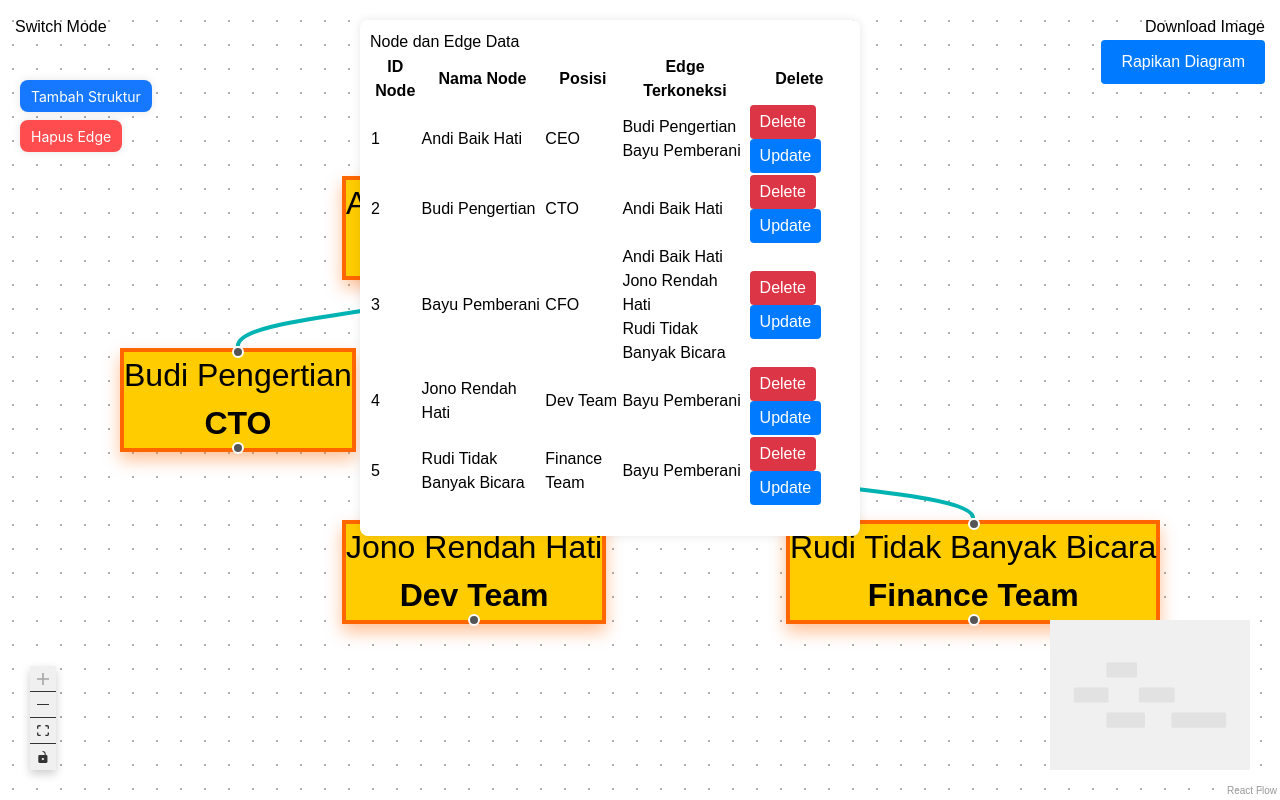
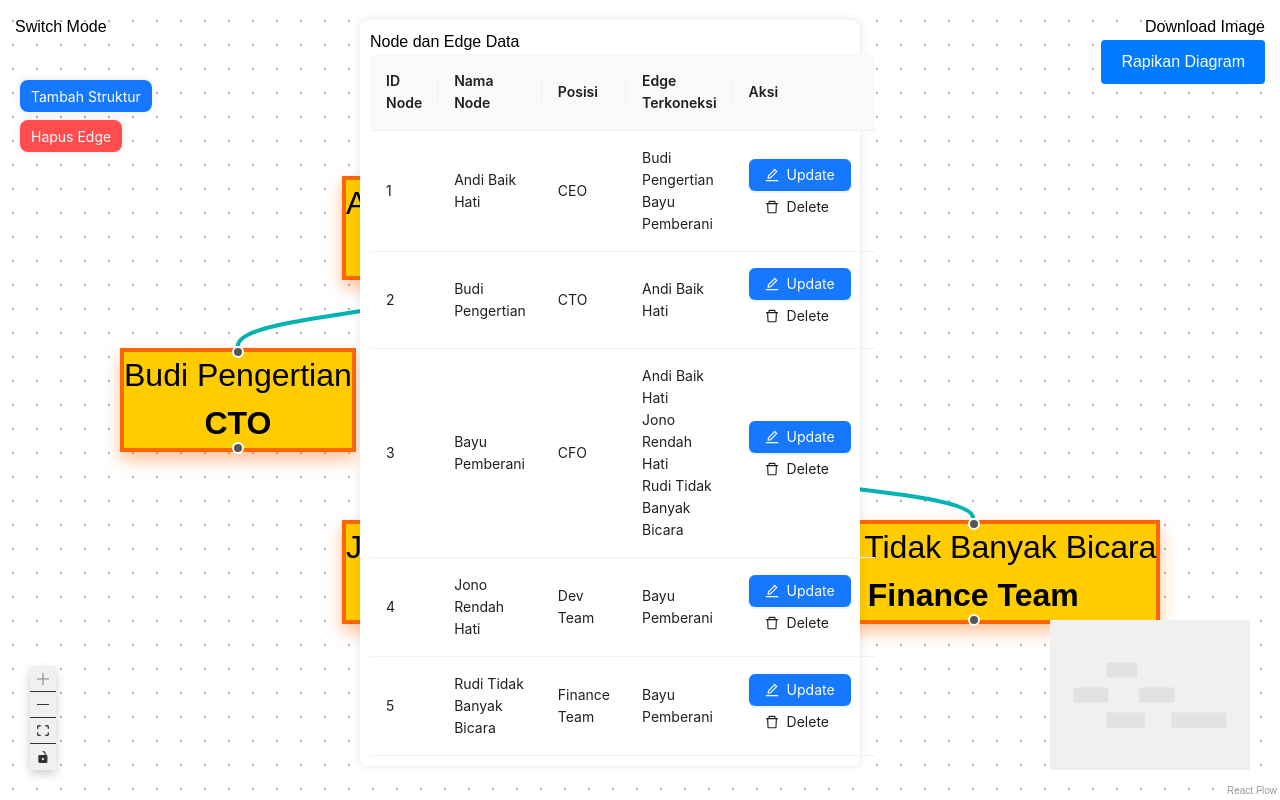
Before and after one commit to zenzalepik/sc_diagram_struktur_organisasi_reactflow_add_item_from_form_ant_design, a React (Create React App) app: page / in a window 1280 px wide. Built offline with nearby package versions, Linux system fonts and the light colour scheme.

Commit message:
Rapikan App.js dan Tabel

```diff
--- a/src/App.js
+++ b/src/App.js
@@ -1,4 +1,3 @@
-//App.js
 import React, { useEffect, useCallback, useState } from "react";
 import {
   useNodesState,
@@ -6,7 +5,6 @@ import {
   addEdge,
   Panel,
   Background,
-  // SmoothStepEdge
 } from "@xyflow/react";
 import { nodes as initialNodes, edges as initialEdges } from "./nodes-edges";
 import { darkTheme, lightTheme } from "./Theme";
@@ -20,13 +18,13 @@ import nodeTypes from "./flowchart/nodeTypes";
 import downloadImage from "./flowchart/downloadImage";
 import AddNodeForm from "./flowchart/AddNodeForm";
 import UpdateNodeForm from "./flowchart/UpdateNodeForm";
-import NodeEdgeTable from "./flowchart/NodeEdgeTable"; // import the new component
-import DeleteEdgeForm from "./flowchart/DeleteEdgeForm"; // Import komponen DeleteEdgeForm
-import dagre from "dagre"; // Import dagre for layout
+import NodeEdgeTable from "./flowchart/NodeEdgeTable";
+import DeleteEdgeForm from "./flowchart/DeleteEdgeForm";
+import { layoutGraph, handleLayoutDiagram } from "./flowchart/graphLayout";
+import { handleAddNode } from "./flowchart/handleAddNode";
 
 const Flow = () => {
   const [nodes, setNodes, onNodesChange] = useNodesState(initialNodes);
-  // const [edges, setEdges, onEdgesChange] = useEdgesState(initialEdges);
   const [edges, setEdges] = useEdgesState(initialEdges);
 
   const [newNodeData, setNewNodeData] = useState({
@@ -55,150 +53,18 @@ const Flow = () => {
     []
   );
 
-  const handleAddNode = () => {
-    const newNode = {
-      id: (nodes.length + 1).toString(),
-      data: {
-        name: newNodeData.name,
-        position: newNodeData.position,
-      },
-      position: { x: 0, y: 0 },
-      type: "custom",
-    };
-
-    setNodes((nds) => [...nds, newNode]);
-
-    if (newNodeData.connectedTo) {
-      const newEdge = {
-        id: `e${newNodeData.connectedTo}-${newNode.id}`,
-        source: newNodeData.connectedTo,
-        target: newNode.id,
-      };
-      setEdges((eds) => [...eds, newEdge]);
-    }
-
-    setNewNodeData({ name: "", position: "", connectedTo: "" });
-  };
-
-  // State untuk kontrol visibilitas form update
   const [isUpdateFormVisible, setIsUpdateFormVisible] = useState(false);
 
   const handleUpdateNode = () => {
-    const updatedNode = {
-      id: selectedNode.id,
-      data: {
-        name: updatedNodeData.name,
-        position: updatedNodeData.position,
-      },
-      position: selectedNode.position, // Bisa diubah sesuai dengan posisi baru jika diperlukan
-      type: "custom",
-    };
-
-    // Update nodes
-    setNodes((nds) => {
-      const index = nds.findIndex((node) => node.id === selectedNode.id);
-      nds[index] = updatedNode;
-      return [...nds];
-    });
-
-    // Menghapus edge lama yang terhubung dengan node yang diperbarui dan memperbarui edge yang ada
-    setEdges((eds) => {
-      const filteredEdges = eds.filter((edge) => {
-        return (
-          edge.source !== selectedNode.id && edge.target !== selectedNode.id
-        );
-      });
-
-      // Update edge yang terhubung dengan node yang diperbarui
-      const updatedEdges = eds
-        .filter(
-          (edge) =>
-            edge.source === selectedNode.id || edge.target === selectedNode.id
-        )
-        .map((edge) => {
-          // Jika source node yang diperbarui, maka kita perlu mengganti source atau targetnya
-          if (edge.source === selectedNode.id) {
-            return {
-              ...edge,
-              source: updatedNode.id, // Mengubah sumber edge jika node yang diperbarui adalah sumber
-            };
-          }
-          if (edge.target === selectedNode.id) {
-            return {
-              ...edge,
-              target: updatedNode.id, // Mengubah target edge jika node yang diperbarui adalah target
-            };
-          }
-          return edge;
-        });
-
-      // Gabungkan edge yang diperbarui dengan edge yang tidak terkena perubahan
-      return [...filteredEdges, ...updatedEdges];
-    });
-
-    setUpdatedNodeData({ name: "", position: "", connectedTo: "" });
-    setSelectedNode(null);
-    setIsUpdateFormVisible(false); // Menyembunyikan form setelah update selesai
+    // Logic to update node...
   };
 
   const handleUpdateEdge = () => {
-    if (!updatedEdgeData.source || !updatedEdgeData.target) {
-      return; // Jangan lakukan apapun jika source atau target tidak dipilih
-    }
-
-    // Membuat ID edge baru berdasarkan source dan target
-    const updatedEdge = {
-      id: `e${updatedEdgeData.source}-${updatedEdgeData.target}`,
-      source: updatedEdgeData.source,
-      target: updatedEdgeData.target,
-    };
-
-    // Hapus edge lama yang terhubung dengan source atau target yang sama
-    setEdges((eds) => {
-      // Filter untuk menghapus edge lama yang memiliki source atau target yang sama
-      const filteredEdges = eds.filter(
-        (edge) =>
-          // edge.source !== updatedEdgeData.source ||
-          edge.target !== updatedEdgeData.target
-      );
-
-      // Tambahkan edge baru
-      filteredEdges.push(updatedEdge);
-
-      // Kembalikan edges yang sudah diperbarui
-      return filteredEdges;
-    });
-
-    // Reset data setelah pembaruan
-    setUpdatedEdgeData({ source: "", target: "" });
+    // Logic to update edge...
   };
 
   const onEdgesChange = useCallback((changes) => {
-    setEdges((eds) => {
-      return changes.reduce(
-        (acc, { type, id, source, target }) => {
-          switch (type) {
-            case "add":
-              acc.push({ id, source, target });
-              break;
-            case "remove":
-              acc = acc.filter((edge) => edge.id !== id);
-              break;
-            case "update":
-              const edge = acc.find((e) => e.id === id);
-              if (edge) {
-                edge.source = source;
-                edge.target = target;
-              }
-              break;
-            default:
-              return acc;
-          }
-          return acc;
-        },
-        [...eds]
-      );
-    });
+    // Logic to handle edge changes...
   }, []);
 
   const toggleMode = () => {
@@ -210,44 +76,8 @@ const Flow = () => {
     setNodes(layoutedNodes);
   }, [nodes, edges]);
 
-  // Function to layout nodes using dagre
-  const layoutGraph = (nodes, edges) => {
-    const g = new dagre.graphlib.Graph();
-    g.setGraph({});
-    g.setDefaultEdgeLabel(() => ({}));
-
-    // Add nodes to dagre graph
-    nodes.forEach((node) => {
-      g.setNode(node.id, { width: 150, height: 50 });
-    });
-
-    // Add edges to dagre graph
-    edges.forEach((edge) => {
-      g.setEdge(edge.source, edge.target);
-    });
-
-    // Run the layout algorithm
-    dagre.layout(g);
-
-    // Apply the layout to nodes
-    const layoutedNodes = nodes.map((node) => {
-      const nodeWithPosition = g.node(node.id);
-      return {
-        ...node,
-        position: {
-          x: nodeWithPosition.x,
-          y: nodeWithPosition.y,
-        },
-      };
-    });
-
-    return layoutedNodes;
-  };
-
-  // Function to handle "Rapikan Diagram" button click
-  const handleLayoutDiagram = () => {
-    const newNodes = layoutGraph(nodes, edges);
-    setNodes(newNodes);
+  const handleLayout = () => {
+    handleLayoutDiagram(nodes, edges, setNodes);
   };
 
   return (
@@ -259,8 +89,6 @@ const Flow = () => {
         onEdgesChange={onEdgesChange}
         onConnect={onConnect}
         nodeTypes={nodeTypes}
-        // edgeTypes={{
-        //   default: SmoothStepEdge}}
         fitView
         theme={theme}
         className="react-flow-container"
@@ -294,10 +122,9 @@ const Flow = () => {
         </Panel>
 
         {/* Rapikan Diagram Button */}
-        <Panel position="top-right" style={{
-              marginTop: '40px'}}>
+        <Panel position="top-right" style={{ marginTop: "40px" }}>
           <button
-            onClick={handleLayoutDiagram}
+            onClick={handleLayout}
             style={{
               padding: "10px 20px",
               backgroundColor: "#007bff",
@@ -316,7 +143,7 @@ const Flow = () => {
       <AddNodeForm
         newNodeData={newNodeData}
         setNewNodeData={setNewNodeData}
-        handleAddNode={handleAddNode}
+        handleAddNode={() => handleAddNode(newNodeData, setNodes, setEdges, setNewNodeData)}
         nodes={nodes}
       />
 
@@ -344,8 +171,8 @@ const Flow = () => {
         edges={edges}
         setNodes={setNodes}
         setEdges={setEdges}
-        setSelectedNode={setSelectedNode} // Pass setSelectedNode to table
-        setIsUpdateFormVisible={setIsUpdateFormVisible} // Pass setIsUpdateFormVisible ke tabel
+        setSelectedNode={setSelectedNode}
+        setIsUpdateFormVisible={setIsUpdateFormVisible}
       />
     </div>
   );
--- a/src/flowchart/NodeEdgeTable.js
+++ b/src/flowchart/NodeEdgeTable.js
@@ -1,6 +1,15 @@
 import React from "react";
+import { Table, Button, Popconfirm } from "antd"; // Import komponen yang dibutuhkan
+import { DeleteOutlined, EditOutlined } from "@ant-design/icons"; // Import ikon untuk tombol
 
-const NodeEdgeTable = ({ nodes, edges, setNodes, setEdges, setSelectedNode, setIsUpdateFormVisible }) => {
+const NodeEdgeTable = ({
+  nodes,
+  edges,
+  setNodes,
+  setEdges,
+  setSelectedNode,
+  setIsUpdateFormVisible,
+}) => {
   // Fungsi untuk menghapus node beserta edges yang terhubung
   const handleDeleteNode = (nodeId) => {
     // Hapus node dari state nodes
@@ -17,6 +26,82 @@ const NodeEdgeTable = ({ nodes, edges, setNodes, setEdges, setSelectedNode, setI
     setIsUpdateFormVisible(true); // Show the update form
   };
 
+  // Data untuk tabel
+  const columns = [
+    {
+      title: "ID Node",
+      dataIndex: "id",
+      key: "id",
+    },
+    {
+      title: "Nama Node",
+      dataIndex: "name",
+      key: "name",
+    },
+    {
+      title: "Posisi",
+      dataIndex: "position",
+      key: "position",
+    },
+    {
+      title: "Edge Terkoneksi",
+      key: "edges",
+      render: (_, record) => {
+        // Menemukan edge yang terhubung dengan node ini
+        const connectedEdges = edges.filter(
+          (edge) => edge.source === record.id || edge.target === record.id
+        );
+        return connectedEdges.length > 0 ? (
+          <ul>
+            {connectedEdges.map((edge) => {
+              const otherNodeId =
+                edge.source === record.id ? edge.target : edge.source;
+              const otherNode = nodes.find((n) => n.id === otherNodeId);
+              return <li key={edge.id}>{otherNode ? otherNode.data.name : "Unknown"}</li>;
+            })}
+          </ul>
+        ) : (
+          <span>Tidak ada koneksi</span>
+        );
+      },
+    },
+    {
+      title: "Aksi",
+      key: "action",
+      render: (_, record) => (
+        <span>
+          <Button
+            type="primary"
+            icon={<EditOutlined />}
+            onClick={() => handleUpdateClick(record)}
+            style={{ marginRight: 8 }}
+          >
+            Update
+          </Button>
+
+          <Popconfirm
+            title="Apakah Anda yakin ingin menghapus node ini?"
+            onConfirm={() => handleDeleteNode(record.id)}
+            okText="Ya"
+            cancelText="Tidak"
+          >
+            <Button type="danger" icon={<DeleteOutlined />}>
+              Delete
+            </Button>
+          </Popconfirm>
+        </span>
+      ),
+    },
+  ];
+
+  // Data untuk tabel disesuaikan dengan struktur yang diterima dari props
+  const data = nodes.map((node) => ({
+    key: node.id,
+    id: node.id,
+    name: node.data.name,
+    position: node.data.position,
+  }));
+
   return (
     <div
       style={{
@@ -31,89 +116,13 @@ const NodeEdgeTable = ({ nodes, edges, setNodes, setEdges, setSelectedNode, setI
       }}
     >
       <h2>Node dan Edge Data</h2>
-
-      <table
-        border="1"
-        style={{ width: "100%", marginBottom: "20px", borderCollapse: "collapse" }}
-      >
-        <thead>
-          <tr>
-            <th>ID Node</th>
-            <th>Nama Node</th>
-            <th>Posisi</th>
-            <th>Edge Terkoneksi</th>
-            <th>Delete</th> {/* Kolom untuk tombol delete */}
-          </tr>
-        </thead>
-        <tbody>
-          {nodes.map((node) => {
-            // Menemukan edge yang terhubung dengan node ini
-            const connectedEdges = edges.filter(
-              (edge) => edge.source === node.id || edge.target === node.id
-            );
-
-            return (
-              <tr key={node.id}>
-                <td>{node.id}</td>
-                <td>{node.data.name}</td>
-                <td>{node.data.position}</td>
-                <td>
-                  {connectedEdges.length > 0 ? (
-                    <ul>
-                      {connectedEdges.map((edge) => {
-                        const otherNodeId =
-                          edge.source === node.id ? edge.target : edge.source;
-                        const otherNode = nodes.find((n) => n.id === otherNodeId);
-                        return (
-                          <li key={edge.id}>
-                            {otherNode ? otherNode.data.name : "Unknown"}
-                          </li>
-                        );
-                      })}
-                    </ul>
-                  ) : (
-                    <span>Tidak ada koneksi</span>
-                  )}
-                </td>
-                <td>
-                  {/* Tombol untuk menghapus node */}
-                  <button
-                    onClick={() => handleDeleteNode(node.id)}
-                    style={{
-                      padding: "5px 10px",
-                      backgroundColor: "#dc3545",
-                      color: "white",
-                      border: "none",
-                      borderRadius: "4px",
-                      cursor: "pointer",
-                    }}
-                  >
-                    Delete
-                  </button>
-
-                  <button
-                                      onClick={() => {setSelectedNode(node);
-                                      setIsUpdateFormVisible(true);
-                                      handleUpdateClick(node);}
-                                      }  // Set the selected node when update is clicked
-
-                    style={{
-                      padding: "5px 10px",
-                      backgroundColor: "#007bff",
-                      color: "white",
-                      border: "none",
-                      borderRadius: "4px",
-                      cursor: "pointer",
-                    }}
-                  >
-                    Update
-                  </button>
-                </td>
-              </tr>
-            );
-          })}
-        </tbody>
-      </table>
+      <Table
+        columns={columns}
+        dataSource={data}
+        pagination={false} // Nonaktifkan pagination, bisa disesuaikan
+        rowKey="id"
+        style={{ width: "100%" }}
+      />
     </div>
   );
 };
--- /dev/null
+++ b/src/flowchart/graphLayout.js
@@ -0,0 +1,42 @@
+// graphLayout.js
+import dagre from 'dagre';
+
+// Function to layout nodes using dagre
+export const layoutGraph = (nodes, edges) => {
+  const g = new dagre.graphlib.Graph();
+  g.setGraph({});
+  g.setDefaultEdgeLabel(() => ({}));
+
+  // Add nodes to dagre graph
+  nodes.forEach((node) => {
+    g.setNode(node.id, { width: 150, height: 50 });
+  });
+
+  // Add edges to dagre graph
+  edges.forEach((edge) => {
+    g.setEdge(edge.source, edge.target);
+  });
+
+  // Run the layout algorithm
+  dagre.layout(g);
+
+  // Apply the layout to nodes
+  const layoutedNodes = nodes.map((node) => {
+    const nodeWithPosition = g.node(node.id);
+    return {
+      ...node,
+      position: {
+        x: nodeWithPosition.x,
+        y: nodeWithPosition.y,
+      },
+    };
+  });
+
+  return layoutedNodes;
+};
+
+// Function to handle "Rapikan Diagram" button click
+export const handleLayoutDiagram = (nodes, edges, setNodes) => {
+  const newNodes = layoutGraph(nodes, edges);
+  setNodes(newNodes);
+};
--- /dev/null
+++ b/src/flowchart/handleAddNode.js
@@ -0,0 +1,27 @@
+//handleAddNode
+
+export const handleAddNode = (newNodeData, setNodes, setEdges, setNewNodeData) => {
+  const newNode = {
+    id: (new Date()).getTime().toString(), // use timestamp as ID to ensure uniqueness
+    data: {
+      name: newNodeData.name,
+      position: newNodeData.position,
+    },
+    position: { x: 0, y: 0 },
+    type: "custom",
+  };
+
+  setNodes((nds) => [...nds, newNode]);
+
+  if (newNodeData.connectedTo) {
+    const newEdge = {
+      id: `e${newNodeData.connectedTo}-${newNode.id}`,
+      source: newNodeData.connectedTo,
+      target: newNode.id,
+    };
+    setEdges((eds) => [...eds, newEdge]);
+  }
+
+  // Reset form data
+  setNewNodeData({ name: "", position: "", connectedTo: "" });
+};
```
